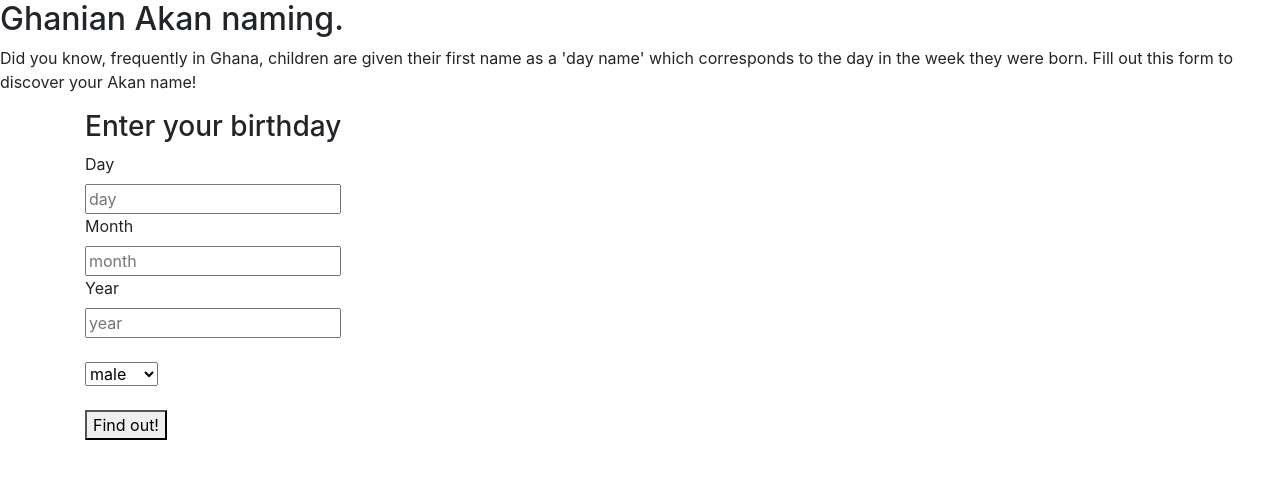
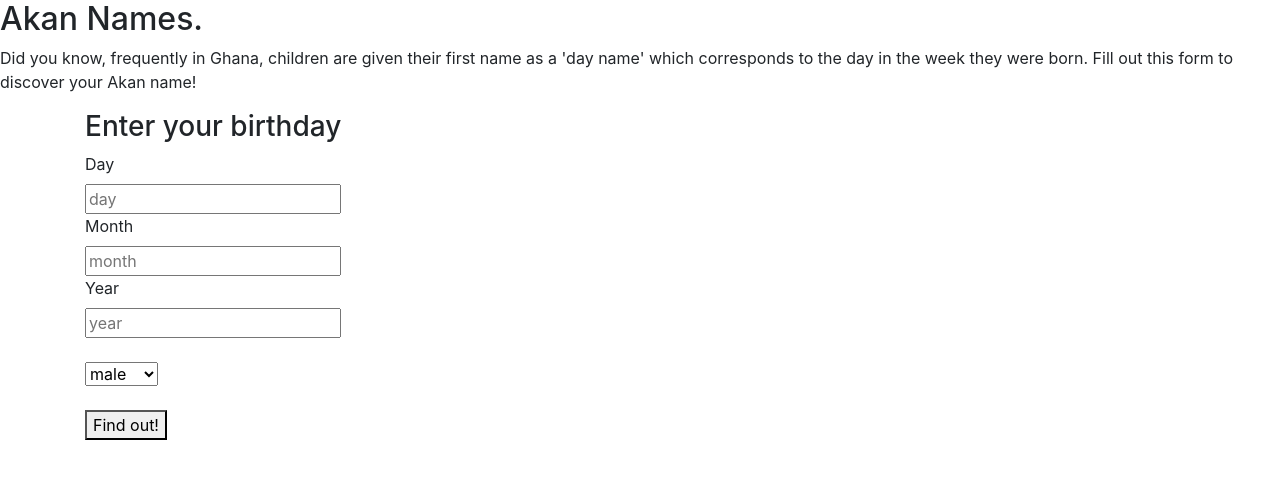
Before and after one commit to Cynthia-Wairimu/Akan-naming-culture., a plain HTML site: page index.html in a window 1280 px wide. Drawn offline with nearby package versions, Linux system fonts and the light colour scheme.

Commit message:
Add bootstrap comment.

```diff
--- a/index.html
+++ b/index.html
@@ -21,7 +21,7 @@
   <body>
     <div class="wrap">
       <div class="display">
-        <h2>Ghanian Akan naming.</h2>
+        <h2>Akan Names.</h2>
         <p>
           Did you know, frequently in Ghana, children are given their first name
           as a 'day name' which corresponds to the day in the week they were
@@ -47,6 +47,7 @@
         <button type="button" onclick="birthDate()">Find out!</button>
       </div>
     </div>
+
     <!-- Optional JavaScript -->
     <!-- jQuery first, then Popper.js, then Bootstrap JS -->
     <script src="scripts.js"></script>
```
